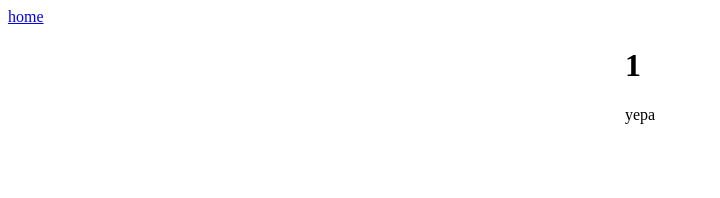
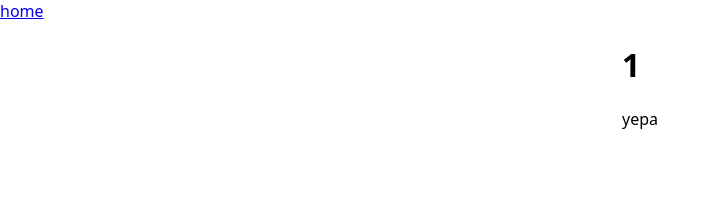
Before and after one commit to JohannesLexicon/vue-blog, a Vue app: page /1 in a window 1280 px wide. Shown: the top 198 px of the page, without its empty margins (0-720 px from the left). Built offline with nearby package versions, Linux system fonts and the light colour scheme.

Commit message:
Separated components

```diff
--- a/src/App.vue
+++ b/src/App.vue
@@ -1,15 +1,11 @@
 <template>
-  <header>
-    <nav>
-      <router-link to="/">home</router-link>
-    </nav>
-  </header>
-
-  <router-view></router-view>
+  <TheNavbar />
+  <RouterView />
 </template>
 
 <script setup>
-import { RouterLink, RouterView } from 'vue-router';
+import { RouterView } from 'vue-router';
+import TheNavbar from './components/TheNavbar.vue';
 </script>
 
 <style scoped></style>
--- /dev/null
+++ b/src/assets/main.css
@@ -0,0 +1,14 @@
+body {
+  height: 100vh;
+  margin: 0;
+}
+
+* {
+  font-family: system-ui, -apple-system, BlinkMacSystemFont, 'Segoe UI', Roboto, Oxygen, Ubuntu,
+    Cantarell, 'Open Sans', 'Helvetica Neue', sans-serif;
+}
+
+.center {
+  display: flex;
+  justify-content: center;
+}
--- /dev/null
+++ b/src/components/TheNavbar.vue
@@ -0,0 +1,11 @@
+<template>
+  <nav>
+    <router-link to="/">home</router-link>
+  </nav>
+</template>
+
+<script setup>
+import { RouterLink } from 'vue-router';
+</script>
+
+<style scoped></style>
--- a/src/main.js
+++ b/src/main.js
@@ -1,6 +1,8 @@
 import { createApp } from 'vue';
 import App from './App.vue';
 import router from './router';
+
+import '@/assets/main.css';
 
 const app = createApp(App);
 
--- a/src/views/PostView.vue
+++ b/src/views/PostView.vue
@@ -17,9 +17,4 @@ const route = useRoute();
 const post = reactive(db.get(route.params.id));
 </script>
 
-<style scoped>
-.center {
-  display: flex;
-  justify-content: center;
-}
-</style>
+<style scoped></style>
--- a/vite.config.js
+++ b/vite.config.js
@@ -1,14 +1,15 @@
-import { fileURLToPath, URL } from 'node:url'
+import { fileURLToPath, URL } from 'node:url';
 
-import { defineConfig } from 'vite'
-import vue from '@vitejs/plugin-vue'
+import { defineConfig } from 'vite';
+import vue from '@vitejs/plugin-vue';
 
 // https://vitejs.dev/config/
 export default defineConfig({
   plugins: [vue()],
   resolve: {
     alias: {
-      '@': fileURLToPath(new URL('./src', import.meta.url))
-    }
-  }
-})
+      '@': fileURLToPath(new URL('./src', import.meta.url)),
+    },
+  },
+  base: '',
+});
```
